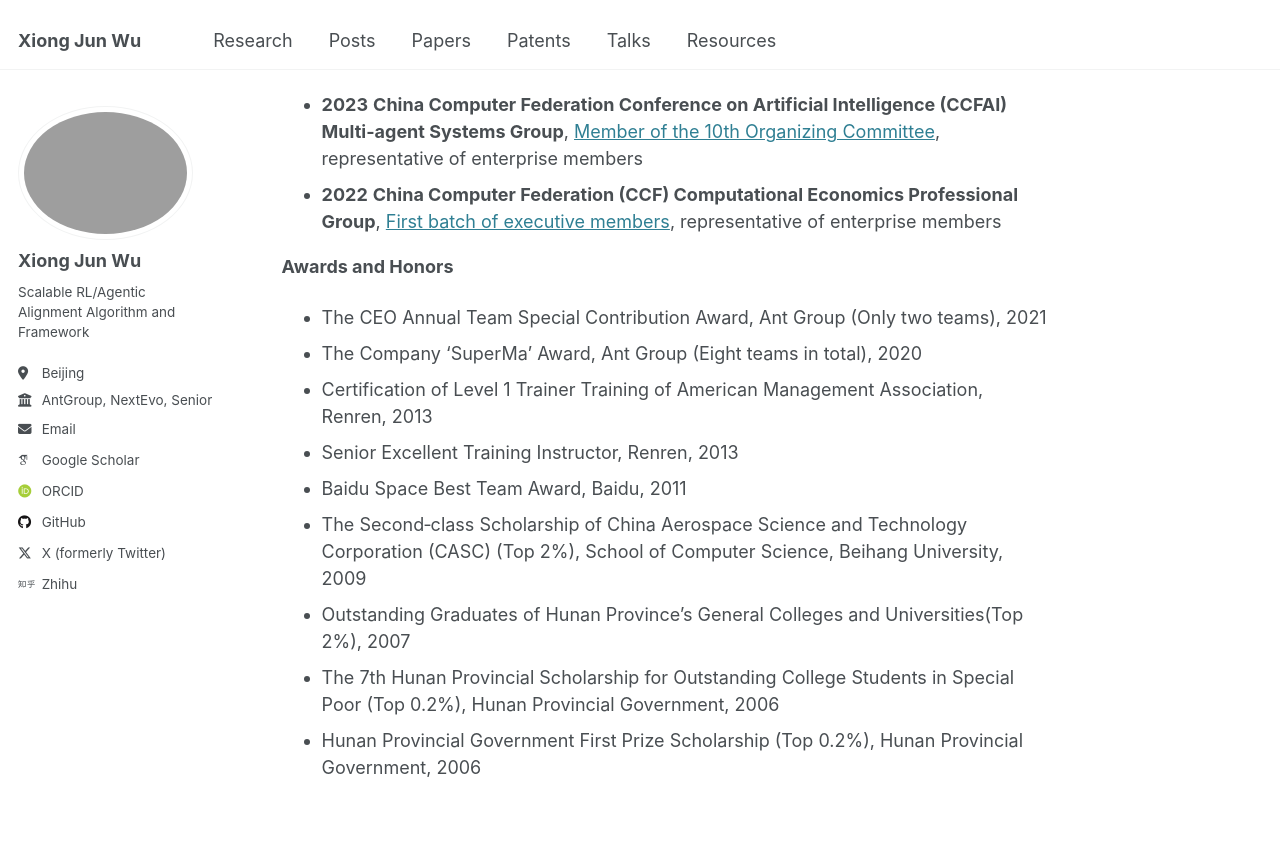
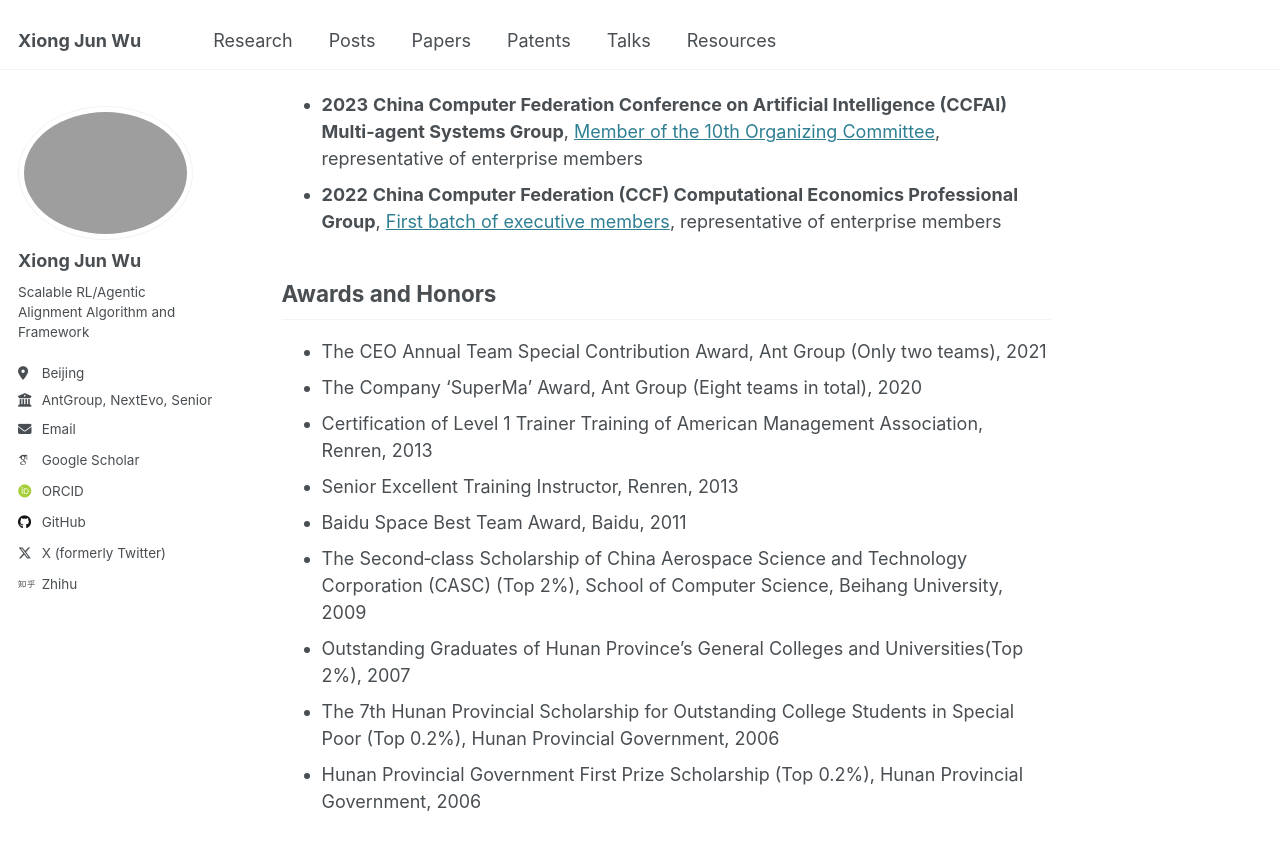
Before and after one commit to junwuxgi/junwuxgi.github.io, a Jekyll site: the page built from _pages/about.md, in a window 1280 px wide and 900 px high, scrolled down 1032 px. Shown: the top 850 px of the window. Built offline with Jekyll 4.4.1, drawn with Linux system fonts in a browser that asks for light colours; some web fonts are replaced.

```diff
--- a/_pages/about.md
+++ b/_pages/about.md
@@ -23,7 +23,7 @@ In his prior work, **Xiong** has made valuable contributions to **reinforcement
 - **2023** **China Computer Federation Conference on Artificial Intelligence (CCFAI) Multi-agent Systems Group**, [Member of the 10th Organizing Committee](https://mp.weixin.qq.com/s/draXMk4vUmyI0YJYd6zJqg), representative of enterprise members
 - **2022** **China Computer Federation (CCF) Computational Economics Professional Group**, [First batch of executive members](https://mp.weixin.qq.com/s/Zyu9i61ahvXHGPLePsP3xw), representative of enterprise members
 
-**Awards and Honors**
+## **Awards and Honors**
 - The CEO Annual Team Special Contribution Award, Ant Group (Only two teams), 2021
 - The Company ‘SuperMa’ Award, Ant Group (Eight teams in total), 2020
 - Certification of Level 1 Trainer Training of American Management Association, Renren, 2013
```
